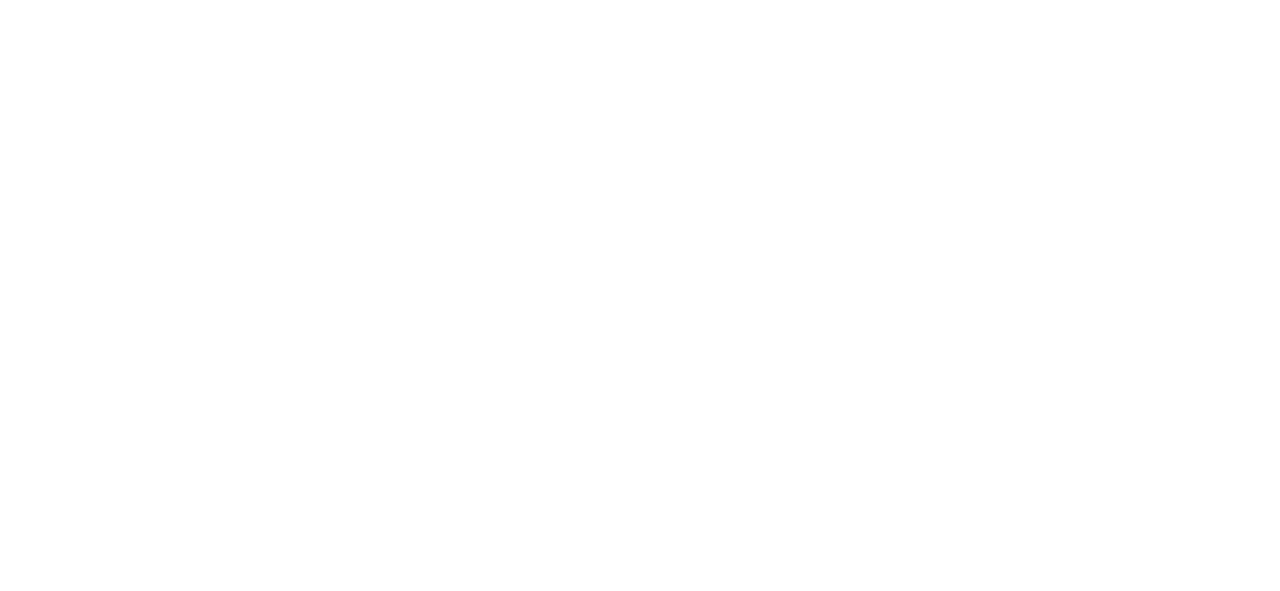
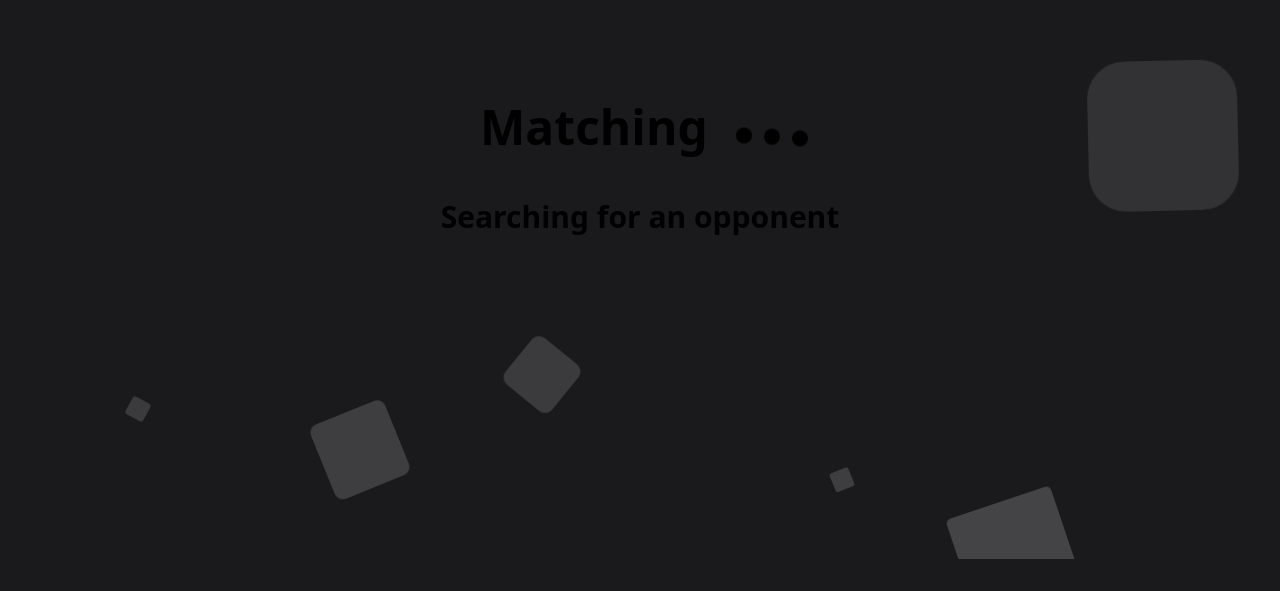
Before and after one commit to StarLord824/chessFrontend, a React (Vite) app: page /match in a window 1280 px wide. Shown: the part 209-800 px from the top of the page. Built offline with nearby package versions, Linux system fonts and the light colour scheme.

Commit message:
added matching feature and improved ui

```diff
--- a/src/App.css
+++ b/src/App.css
@@ -1 +1,178 @@
 @import "tailwindcss";
+
+@layer utilities {
+  @keyframes bounce-dot {
+    0%, 80%, 100% {
+      transform: scale(0);
+    }
+    40% {
+      transform: scale(1);
+    }
+  }
+
+  .animate-bounce-dot {
+    animation: bounce-dot 1.4s infinite ease-in-out both;
+  }
+}
+
+@-webkit-keyframes animatetop {
+	from {
+		top: -300px;
+		opacity: 0;
+	}
+	to {
+		top: 0;
+		opacity: 1;
+	}
+}
+@keyframes animatetop {
+	from {
+		top: -300px;
+		opacity: 0;
+	}
+	to {
+		top: 0;
+		opacity: 1;
+	}
+}
+@-webkit-keyframes zoomIn {
+	0% {
+		opacity: 0;
+		-webkit-transform: scale3d(0.3, 0.3, 0.3);
+		transform: scale3d(0.3, 0.3, 0.3);
+	}
+	50% {
+		opacity: 1;
+	}
+}
+@keyframes zoomIn {
+	0% {
+		opacity: 0;
+		-webkit-transform: scale3d(0.3, 0.3, 0.3);
+		transform: scale3d(0.3, 0.3, 0.3);
+	}
+	50% {
+		opacity: 1;
+	}
+}
+/*End Animations*/
+/*
+-- Start BackGround Animation
+*/
+.area {
+	background: #1a1a1d;
+	background: -webkit-linear-gradient(to left, #8f94fb, #4e54c8);
+	width: 100%;
+	height: 100vh;
+	position: absolute;
+	z-index: -1;
+}
+
+.circles {
+	position: absolute;
+	top: 0;
+	left: 0;
+	width: 100%;
+	height: 96%;
+	overflow: hidden;
+}
+
+.circles li {
+	position: absolute;
+	display: block;
+	list-style: none;
+	width: 20px;
+	height: 20px;
+	background: rgba(255, 255, 255, 0.2);
+	animation: animate 25s linear infinite;
+	bottom: -150px;
+}
+
+.circles li:nth-child(1) {
+	left: 25%;
+	width: 80px;
+	height: 80px;
+	animation-delay: 0s;
+}
+
+.circles li:nth-child(2) {
+	left: 10%;
+	width: 20px;
+	height: 20px;
+	animation-delay: 2s;
+	animation-duration: 12s;
+}
+
+.circles li:nth-child(3) {
+	left: 70%;
+	width: 20px;
+	height: 20px;
+	animation-delay: 4s;
+}
+
+.circles li:nth-child(4) {
+	left: 40%;
+	width: 60px;
+	height: 60px;
+	animation-delay: 0s;
+	animation-duration: 18s;
+}
+
+.circles li:nth-child(5) {
+	left: 65%;
+	width: 20px;
+	height: 20px;
+	animation-delay: 0s;
+}
+
+.circles li:nth-child(6) {
+	left: 75%;
+	width: 110px;
+	height: 110px;
+	animation-delay: 3s;
+}
+
+.circles li:nth-child(7) {
+	left: 35%;
+	width: 150px;
+	height: 150px;
+	animation-delay: 7s;
+}
+
+.circles li:nth-child(8) {
+	left: 50%;
+	width: 25px;
+	height: 25px;
+	animation-delay: 15s;
+	animation-duration: 45s;
+}
+
+.circles li:nth-child(9) {
+	left: 20%;
+	width: 15px;
+	height: 15px;
+	animation-delay: 2s;
+	animation-duration: 35s;
+}
+
+.circles li:nth-child(10) {
+	left: 85%;
+	width: 150px;
+	height: 150px;
+	animation-delay: 0s;
+	animation-duration: 11s;
+}
+
+@keyframes animate {
+	0% {
+		transform: translateY(0) rotate(0deg);
+		opacity: 1;
+		border-radius: 0;
+	}
+
+	100% {
+		transform: translateY(-1000px) rotate(720deg);
+		opacity: 0;
+		border-radius: 50%;
+	}
+}
--- a/src/App.tsx
+++ b/src/App.tsx
@@ -1,16 +1,29 @@
 import './App.css'
 import { Route, BrowserRouter as Router, Routes } from 'react-router'
-import LandingPage from './components/LandingPage'
-import GameArena from './components/GameArena'
-import LoginPage from './components/LoginPage'
-import SigninPage from './components/SigninPage'
-// import HeaderBar from './components/HeaderBar'
+import LandingPage from './components/Landing/LandingPage'
+import GameArena from './components/Match/GameArena'
+import LoginPage from './components/Login/LoginPage'
+import SigninPage from './components/Login/SigninPage'
 
 function App() {
 
   return (
     <>
       <Router>
+        <div className="absolute area">
+            <ul className="circles">
+            <li></li>
+            <li></li>
+            <li></li>
+            <li></li>
+            <li></li>
+            <li></li>
+            <li></li>
+            <li></li>
+            <li></li>
+            <li></li>
+            </ul>
+            </div>
         <Routes>
           <Route path="/" element={<LandingPage/>}/>
           <Route path="match" element={<GameArena/>}/>
--- a/src/components/GameArena.tsx
+++ /dev/null
@@ -1,8 +0,0 @@
-
-const GameArena = () => {
-  return (
-    <div></div>
-  )
-}
-
-export default GameArena
--- /dev/null
+++ b/src/components/Landing/LandingPage.tsx
@@ -0,0 +1,52 @@
+import { NavLink } from "react-router";
+
+const LandingPage = () => {
+    const menuItems= [ {attribute: "Home", value: "/"},
+        {attribute: "Play", value: "/match"},
+        {attribute: "Settings", value: "/settings"},
+        {attribute: "About", value: "/about"}];
+     return (
+    <div>
+
+        <div className='Sidebar absolute flex flex-col items-center w-1/8 h-screen bg-white/5 text-white font-bold '>
+            <h1 className='text-4xl m-4 p-4 border-b-2 border-neutral-600 rounded-lg'>Chess.com</h1>
+            <ul>
+                {menuItems.map((item, index) => (
+                    <li key={index} className=' group text-xl p-4 hover:bg-neutral-700 cursor-pointer border-b-2 border-neutral-600 w-full text-center rounded-sm '>
+                        <NavLink to={item.value} className="text-white group-hover:text-lime-400">
+                            {item.attribute}
+                        </NavLink>
+                    </li>
+                ))}
+                <li>
+                    <NavLink to="/login" className='group'>
+                        <button className='bg-lime-500 group-hover:bg-lime-600 duration-100 text-center w-30 mt-30 my-3 py-3 rounded-lg'>Log In</button>
+                    </NavLink>
+                </li>
+                <li>
+                    <NavLink to="/signin" className='group'>
+                        <button className='bg-white group-hover:bg-white/70 duration-100 text-neutral-700 text-center w-30 py-3 my-3 rounded-lg'>SignUp</button>
+                    </NavLink>
+                </li>
+            </ul>
+        </div>
+        <div className=' h-screen w-full'>
+            <div className="AboveBar h-3/5 flex justify-center items-center gap-30">
+                <div className="group flex justify-center items-center">
+                    <img className=" relative m-5 h-full w-full" src="https://imgs.search.brave.com/wM7w7RX_hJi8AsEQA1ty4Ro_QA9ByLLQ6IA67IKxLLw/rs:fit:860:0:0:0/g:ce/aHR0cHM6Ly93d3cu/Y2hlc3MuY29tL2J1/bmRsZXMvd2ViL2lt/YWdlcy93ZWIvYm9h/cmQtcHV6emxlcy40/YTU0YzQ5Zi5wbmc" alt="" />
+                </div>
+                <div className="flex flex-col gap-10 justify-center items-center w-1/5">
+                    <div className='text-center text-white font-bold text-6xl'>Play Chess Online on the #1 Site!</div>
+                    <div className="group w-full bg">
+                        <NavLink to="/match">
+                            <button className='bg-lime-500 group-hover:bg-lime-600 group-hover:text-3xl duration-100 text-center w-full h-20 py-3 rounded-lg font-extrabold text-4xl text-white'>Play Online</button>
+                        </NavLink>
+                    </div>
+                </div>
+            </div>
+        </div>
+    </div>
+  )
+}
+
+export default LandingPage
--- a/src/components/LandingPage.tsx
+++ /dev/null
@@ -1,46 +0,0 @@
-import { NavLink } from "react-router";
-
-const LandingPage = () => {
-    const menuItems= [ "Home", "Play", "Settings", "About"]
-  return (
-    <div>
-        <div className='Sidebar absolute flex flex-col items-center w-1/9 h-screen bg-neutral-800 text-white font-bold '>
-            <h1 className='text-4xl m-4 p-4 border-b-2 border-neutral-600 rounded-2xl'>Chess.com</h1>
-            <ul>
-                {menuItems.map((item, index) => (
-                    <li key={index} className='text-xl p-4 hover:bg-neutral-700 cursor-pointer border-b-2 border-neutral-600 w-full text-center'>
-                        {item}
-                    </li>
-                ))}
-                <li>
-                    <NavLink to="/login">
-                        <button className='bg-lime-400 text-center w-30 mt-30 my-3 py-3 rounded-lg'>Log In</button>
-                    </NavLink>
-                </li>
-                <li>
-                    <NavLink to="/signin">
-                        <button className='bg-white text-neutral-700 text-center w-30 py-3 my-3 rounded-lg'>SignUp</button>
-                    </NavLink>
-                </li>
-            </ul>
-        </div>
-        <div className='bg-neutral-700 h-screen w-full'>
-            <div className="AboveBar h-3/5 flex justify-center items-center gap-30">
-                <div>
-                    <img className="m-5" src="https://imgs.search.brave.com/wM7w7RX_hJi8AsEQA1ty4Ro_QA9ByLLQ6IA67IKxLLw/rs:fit:860:0:0:0/g:ce/aHR0cHM6Ly93d3cu/Y2hlc3MuY29tL2J1/bmRsZXMvd2ViL2lt/YWdlcy93ZWIvYm9h/cmQtcHV6emxlcy40/YTU0YzQ5Zi5wbmc" alt="" />
-                </div>
-                <div className="flex flex-col gap-10 justify-center items-center w-1/5">
-                    <div className='text-center text-white font-bold text-6xl'>Play Chess Online on the #1 Site!</div>
-                    <div className="w-full bg">
-                        <NavLink to="/match">
-                            <button className='bg-lime-400 text-center w-full h-20 py-3 rounded-lg font-extrabold text-4xl text-white'>Play Online</button>
-                        </NavLink>
-                    </div>
-                </div>
-            </div>
-        </div>
-    </div>
-  )
-}
-
-export default LandingPage
--- /dev/null
+++ b/src/components/Match/GameArena.tsx
@@ -0,0 +1,46 @@
+// import { useEffect, useState } from "react";
+
+const GameArena = () => {
+  // const [loading, setLoading] = useState("");
+  // const text= "Searching for an opponent";
+  // // useEffect(() => {
+  //   for(let j = 0; j < text.length; j++) {
+  //     const char = text[j];
+  //     awai rtsetTimeout(() => {
+  //       setLoading(prev => prev + char);
+  //     }, 1000);
+  //   }
+  // }, []);
+  return (
+    <div>
+        <div className="absolute area">
+        <ul className="circles">
+          <li></li>
+          <li></li>
+          <li></li>
+          <li></li>
+          <li></li>
+          <li></li>
+          <li></li>
+          <li></li>
+          <li></li>
+          <li></li>
+        </ul>
+      </div>
+      <div className='flex flex-col space-x-2 justify-center items-center gap-1 h-screen dark:invert'>
+        {/* <span className='sr-only'>Loading...</span> */}
+        <div className="flex gap-3 justify-center items-center">
+          <div className="text-5xl font-extrabold pb-6 mx-4">Matching</div>
+          <div className='h-4 w-4 bg-black rounded-full animate-bounce [animation-delay:-0.3s]'></div>
+          <div className='h-4 w-4 bg-black rounded-full animate-bounce [animation-delay:-0.15s]'></div>
+          <div className='h-4 w-4 bg-black rounded-full animate-bounce'></div>
+        </div>
+        <div className="text-3xl font-extrabold pb-6 my-5">
+          Searching for an opponent
+        </div>
+      </div>
+    </div>
+  )
+}
+
+export default GameArena
```
Also changed, not shown: src/components/Login/HeaderBar.tsx (renamed from src/components/HeaderBar.tsx), src/components/Login/LoginPage.tsx (renamed from src/components/LoginPage.tsx), src/components/Login/SigninPage.tsx (renamed from src/components/SigninPage.tsx).
